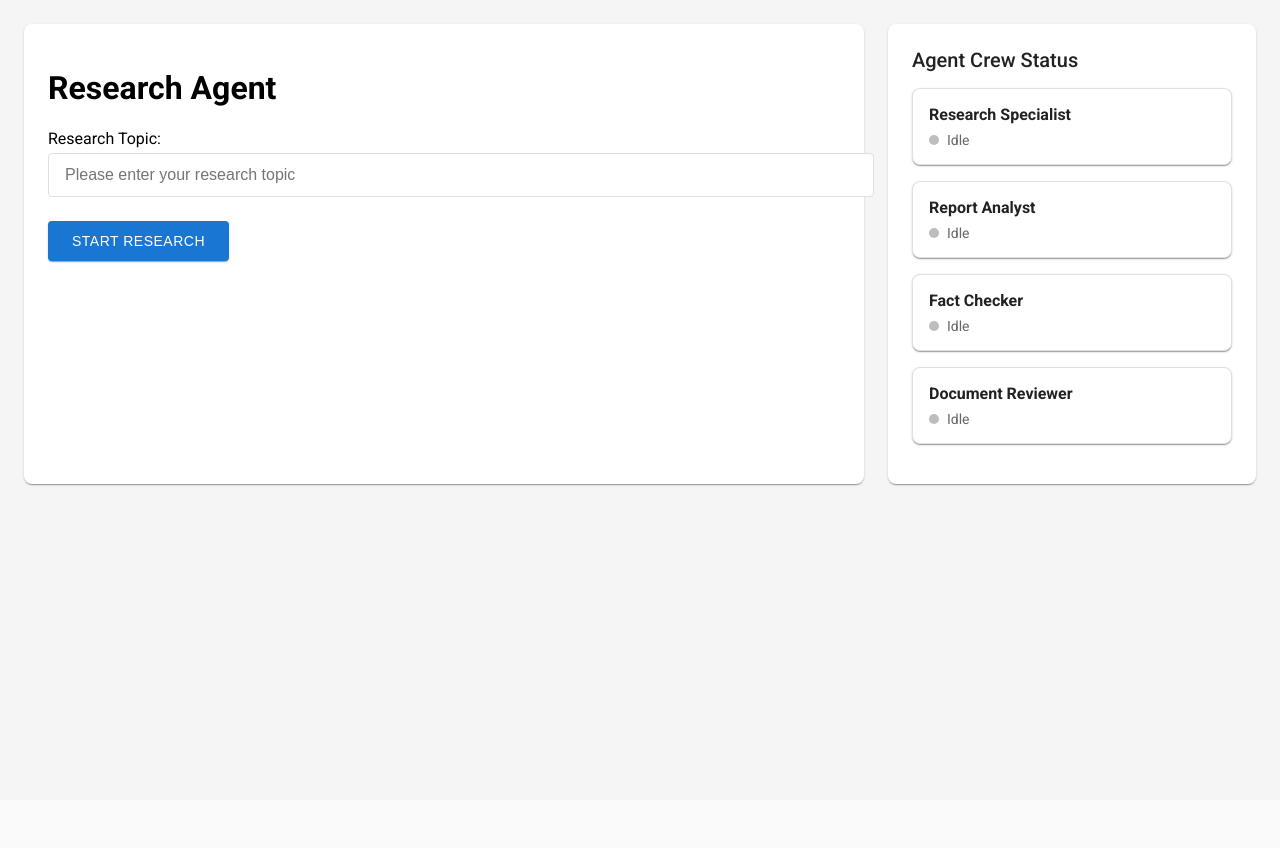
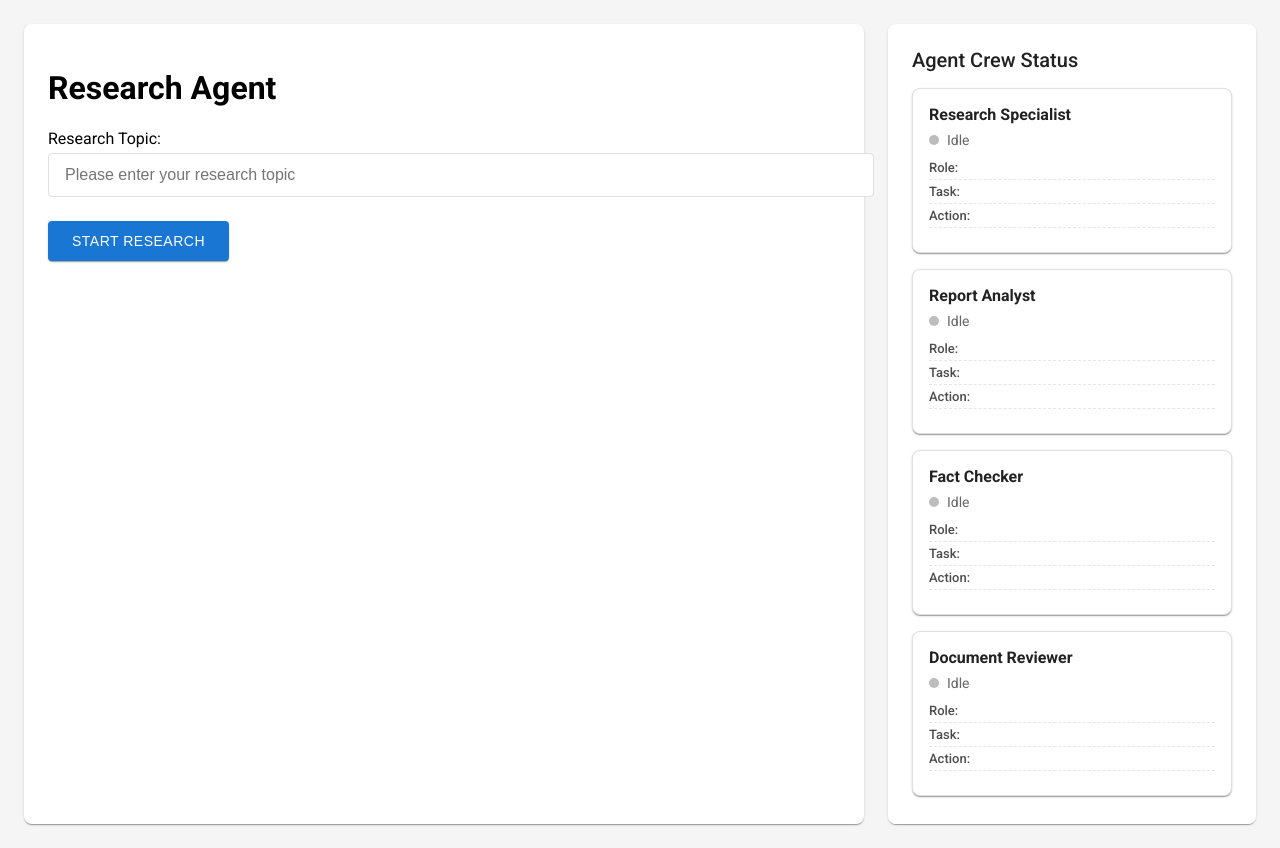
Before and after one commit to ifrazie/research_crew_ollama, a Flask app: page / in a window 1280 px wide. Before the commit the page ends 486 px from the top, so only its background shows below. Run offline with Flask 3, Linux system fonts and the light colour scheme; some libraries are stand-ins or nearby versions.

Commit message:
update front end agent status cards

```diff
--- a/pyproject.toml
+++ b/pyproject.toml
@@ -6,7 +6,8 @@
 requires-python = ">=3.10,<3.13"
 dependencies = [
     "crewai[tools]>=0.108.0,<1.0.0",
-    "flask>=3.0.0,<4.0.0"
+    "flask>=3.0.0,<4.0.0",
+    "flask-socketio>=5.3.0"
 ]
 
 [project.scripts]
--- a/src/research_crew_ollama/main.py
+++ b/src/research_crew_ollama/main.py
@@ -5,6 +5,8 @@
 from datetime import datetime
 from flask import Flask, render_template, request, jsonify
 from research_crew_ollama.crew import ResearchCrewOllama
+from flask_socketio import SocketIO, emit
+import threading
 
 warnings.filterwarnings("ignore", category=SyntaxWarning, module="pysbd")
 
@@ -12,18 +14,24 @@
 os.makedirs('output', exist_ok=True)
 
 app = Flask(__name__)
+socketio = SocketIO(app, cors_allowed_origins="*")
+current_agent_statuses = {}
+
+def update_agent_status(agent_name, status):
+    """Update agent status and emit to clients"""
+    current_agent_statuses[agent_name] = status
+    socketio.emit('agent_status_update', status)
 
 def run_research(topic):
-    """
-    Run the crew with a specific topic.
-    """
+    """Run the crew with a specific topic."""
     inputs = {
         'topic': topic,
         'current_year': str(datetime.now().year)
     }
 
     try:
-        ResearchCrewOllama().crew().kickoff(inputs=inputs)
+        crew = ResearchCrewOllama().crew()
+        crew.kickoff(inputs=inputs)
         return True
     except Exception as e:
         print(f"An error occurred while running the crew: {e}")
@@ -49,11 +57,16 @@
 
     return jsonify({'status': 'success' if success else 'error', 'report': report})
 
+@socketio.on('connect')
+def handle_connect():
+    """Send current agent statuses to newly connected clients"""
+    emit('initial_statuses', current_agent_statuses)
+
 def run():
     """
-    Run the web application.
+    Run the web application with SocketIO support.
     """
-    app.run(debug=True)
+    socketio.run(app, debug=True)
 
 def train(topic):
     """
--- a/src/research_crew_ollama/static/style.css
+++ b/src/research_crew_ollama/static/style.css
@@ -203,6 +203,40 @@
     100% { opacity: 1; }
 }
 
+.agent-details {
+    margin-top: 12px;
+    font-size: 13px;
+    color: rgba(0, 0, 0, 0.6);
+}
+
+.agent-detail-item {
+    display: flex;
+    justify-content: space-between;
+    margin-bottom: 4px;
+    padding-bottom: 4px;
+    border-bottom: 1px dashed rgba(0, 0, 0, 0.1);
+}
+
+.agent-detail-label {
+    font-weight: 500;
+    color: rgba(0, 0, 0, 0.7);
+}
+
+.agent-detail-value {
+    color: var(--md-primary);
+    max-width: 200px;
+    overflow: hidden;
+    text-overflow: ellipsis;
+    white-space: nowrap;
+}
+
+.agent-timestamp {
+    font-size: 11px;
+    color: rgba(0, 0, 0, 0.4);
+    margin-top: 8px;
+    text-align: right;
+}
+
 /* Material Design Variables */
 :root {
   --md-primary: #1976d2;
--- a/src/research_crew_ollama/templates/index.html
+++ b/src/research_crew_ollama/templates/index.html
@@ -5,6 +5,7 @@
     <link rel="stylesheet" href="{{ url_for('static', filename='style.css') }}">
     <script src="https://cdn.jsdelivr.net/npm/marked/marked.min.js"></script>
     <link href="https://fonts.googleapis.com/css2?family=Roboto:wght@300;400;500;700&display=swap" rel="stylesheet">
+    <script src="https://cdnjs.cloudflare.com/ajax/libs/socket.io/4.0.1/socket.io.js"></script>
 </head>
 <body>
     <div class="app-layout">
@@ -32,12 +33,42 @@
                         <span class="status-indicator"></span>
                         <span class="status-text">Idle</span>
                     </div>
+                    <div class="agent-details">
+                        <div class="agent-detail-item">
+                            <span class="agent-detail-label">Role:</span>
+                            <span class="agent-detail-value role"></span>
+                        </div>
+                        <div class="agent-detail-item">
+                            <span class="agent-detail-label">Task:</span>
+                            <span class="agent-detail-value task-id"></span>
+                        </div>
+                        <div class="agent-detail-item">
+                            <span class="agent-detail-label">Action:</span>
+                            <span class="agent-detail-value current-action"></span>
+                        </div>
+                        <div class="agent-timestamp"></div>
+                    </div>
                 </div>
                 <div class="agent-card" data-agent="reporting_analyst">
                     <h3>Report Analyst</h3>
                     <div class="agent-status">
                         <span class="status-indicator"></span>
                         <span class="status-text">Idle</span>
+                    </div>
+                    <div class="agent-details">
+                        <div class="agent-detail-item">
+                            <span class="agent-detail-label">Role:</span>
+                            <span class="agent-detail-value role"></span>
+                        </div>
+                        <div class="agent-detail-item">
+                            <span class="agent-detail-label">Task:</span>
+                            <span class="agent-detail-value task-id"></span>
+                        </div>
+                        <div class="agent-detail-item">
+                            <span class="agent-detail-label">Action:</span>
+                            <span class="agent-detail-value current-action"></span>
+                        </div>
+                        <div class="agent-timestamp"></div>
                     </div>
                 </div>
                 <div class="agent-card" data-agent="fact_checker">
@@ -46,6 +77,21 @@
                         <span class="status-indicator"></span>
                         <span class="status-text">Idle</span>
                     </div>
+                    <div class="agent-details">
+                        <div class="agent-detail-item">
+                            <span class="agent-detail-label">Role:</span>
+                            <span class="agent-detail-value role"></span>
+                        </div>
+                        <div class="agent-detail-item">
+                            <span class="agent-detail-label">Task:</span>
+                            <span class="agent-detail-value task-id"></span>
+                        </div>
+                        <div class="agent-detail-item">
+                            <span class="agent-detail-label">Action:</span>
+                            <span class="agent-detail-value current-action"></span>
+                        </div>
+                        <div class="agent-timestamp"></div>
+                    </div>
                 </div>
                 <div class="agent-card" data-agent="reviewer">
                     <h3>Document Reviewer</h3>
@@ -53,12 +99,60 @@
                         <span class="status-indicator"></span>
                         <span class="status-text">Idle</span>
                     </div>
+                    <div class="agent-details">
+                        <div class="agent-detail-item">
+                            <span class="agent-detail-label">Role:</span>
+                            <span class="agent-detail-value role"></span>
+                        </div>
+                        <div class="agent-detail-item">
+                            <span class="agent-detail-label">Task:</span>
+                            <span class="agent-detail-value task-id"></span>
+                        </div>
+                        <div class="agent-detail-item">
+                            <span class="agent-detail-label">Action:</span>
+                            <span class="agent-detail-value current-action"></span>
+                        </div>
+                        <div class="agent-timestamp"></div>
+                    </div>
                 </div>
             </div>
         </div>
     </div>
 
     <script>
+        const socket = io();
+
+        socket.on('connect', () => {
+            console.log('Connected to server');
+        });
+
+        socket.on('initial_statuses', (statuses) => {
+            Object.values(statuses).forEach(status => {
+                updateDetailedAgentStatus(status);
+            });
+        });
+
+        socket.on('agent_status_update', (status) => {
+            updateDetailedAgentStatus(status);
+        });
+
+        function updateDetailedAgentStatus(status) {
+            const agentCard = document.querySelector(`[data-agent="${status.agent_name}"]`);
+            if (agentCard) {
+                const isActive = status.status === 'started';
+
+                // Update basic status
+                updateAgentStatus(status.agent_name, isActive);
+
+                // Update detailed information
+                agentCard.querySelector('.role').textContent = status.role || 'N/A';
+                agentCard.querySelector('.task-id').textContent = status.task_id || 'N/A';
+                agentCard.querySelector('.current-action').textContent = status.current_action || 'N/A';
+                agentCard.querySelector('.agent-timestamp').textContent =
+                    new Date(status.timestamp).toLocaleTimeString();
+            }
+        }
+
         document.getElementById('researchForm').onsubmit = async (e) => {
             e.preventDefault();
             const loading = document.getElementById('loading');
```
Also changed, not shown: src/research_crew_ollama/crew.py (+20 -3 lines), 1 other file.
